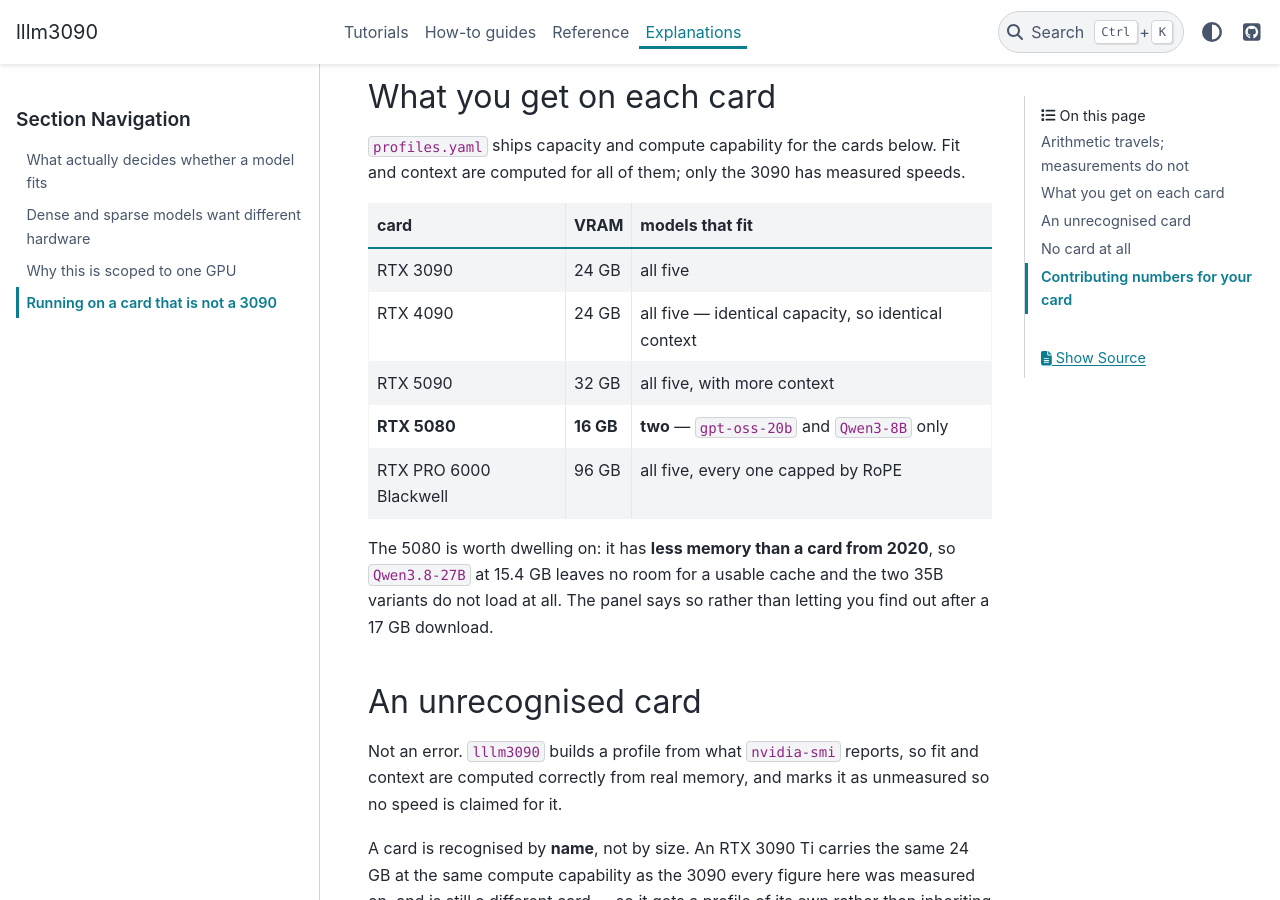
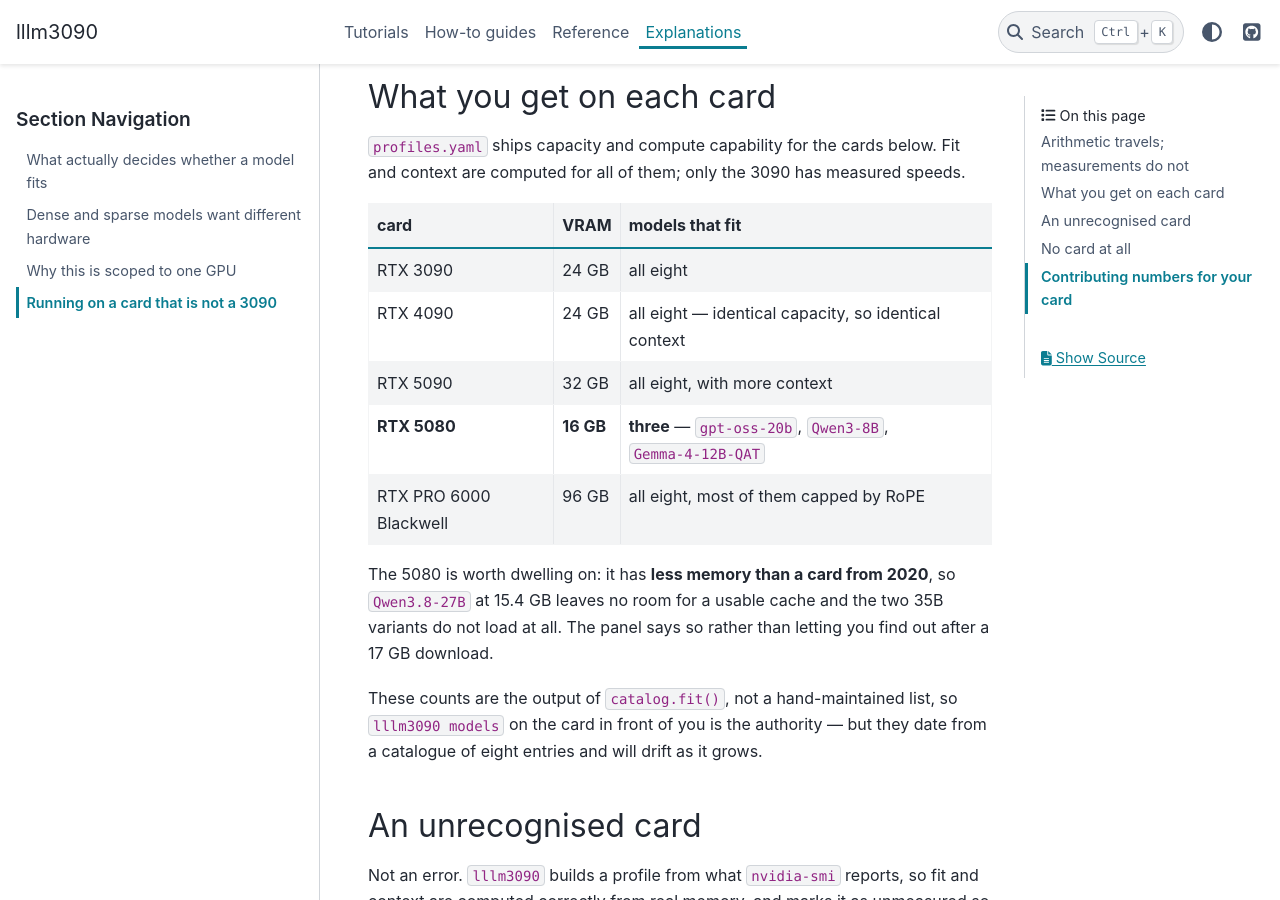
Before and after one commit to gilesknap/lllm3090, a Sphinx documentation site: the page built from docs/explanations/other-cards.md, in a window 1280 px wide and 900 px high, scrolled down 735 px. Built offline with Sphinx 7.4.7 and the PyData theme 0.15.4, drawn with Linux system fonts in a browser that asks for light colours; the version number could not be read and is left out.

Commit message:
Stop saying every number is wrong on another card
"Why it is scoped to one GPU" claimed that every figure in the catalogue
is computed for 24 GB at compute capability 8.6, and that "on another
card the software would still run and every number would be wrong".

That stopped being true in e28d91b. The GPU is detected, fit and context
are computed for that card, and an unrecognised one gets a profile
synthesised from nvidia-smi rather than falling back to 3090
assumptions. Only the speeds are a fact about one card, and the whole
point of the profile split was to separate the two.

So the section now says which claim travels and which does not, and the
name is described as the card this was measured on rather than a limit
on where it runs.

The per-card table in other-cards.md was stale in the same way, from a
different cause: it still counted a catalogue of five. It is eight, and
the 16 GB 5080 now fits three of them rather than two, Gemma-4-12B-QAT
having joined the two it could already hold. Since those counts are
output rather than a maintained list, the page now says so and points at
`lllm3090 models` as the authority.

Co-Authored-By: Claude Opus 5 <noreply@anthropic.com>
Claude-Session: https://claude.ai/code/session_011fD2XupyBnpLGjzZvJaXec

```diff
--- a/docs/explanations/other-cards.md
+++ b/docs/explanations/other-cards.md
@@ -27,16 +27,20 @@ and context are computed for all of them; only the 3090 has measured speeds.
 
 | card | VRAM | models that fit |
 |---|---|---|
-| RTX 3090 | 24 GB | all five |
-| RTX 4090 | 24 GB | all five — identical capacity, so identical context |
-| RTX 5090 | 32 GB | all five, with more context |
-| **RTX 5080** | **16 GB** | **two** — `gpt-oss-20b` and `Qwen3-8B` only |
-| RTX PRO 6000 Blackwell | 96 GB | all five, every one capped by RoPE |
+| RTX 3090 | 24 GB | all eight |
+| RTX 4090 | 24 GB | all eight — identical capacity, so identical context |
+| RTX 5090 | 32 GB | all eight, with more context |
+| **RTX 5080** | **16 GB** | **three** — `gpt-oss-20b`, `Qwen3-8B`, `Gemma-4-12B-QAT` |
+| RTX PRO 6000 Blackwell | 96 GB | all eight, most of them capped by RoPE |
 
 The 5080 is worth dwelling on: it has **less memory than a card from 2020**, so
 `Qwen3.8-27B` at 15.4 GB leaves no room for a usable cache and the two 35B
 variants do not load at all. The panel says so rather than letting you find out
 after a 17 GB download.
+
+These counts are the output of `catalog.fit()`, not a hand-maintained list, so
+`lllm3090 models` on the card in front of you is the authority — but they date
+from a catalogue of eight entries and will drift as it grows.
 
 ## An unrecognised card
 
```
Also changed, not shown: README.md (+24 -11 lines), 1 other file.
